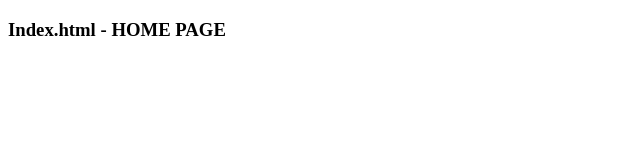
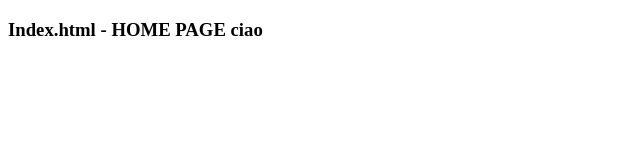
Before and after one commit to MarcoFichera74/MarcoFichera74.github.io, a plain HTML site: page index.html in a window 1280 px wide. Shown: the full height of the page, 0-640 px from the left. Drawn offline with Linux system fonts and the light colour scheme.

Commit message:
Update index.html

```diff
--- a/index.html
+++ b/index.html
@@ -10,7 +10,7 @@
 
         <div  data-role="header">
 
-            <h3><span>Index.html - HOME PAGE</span></h3>
+            <h3><span>Index.html - HOME PAGE ciao</span></h3>
 
         </div>
 
```
